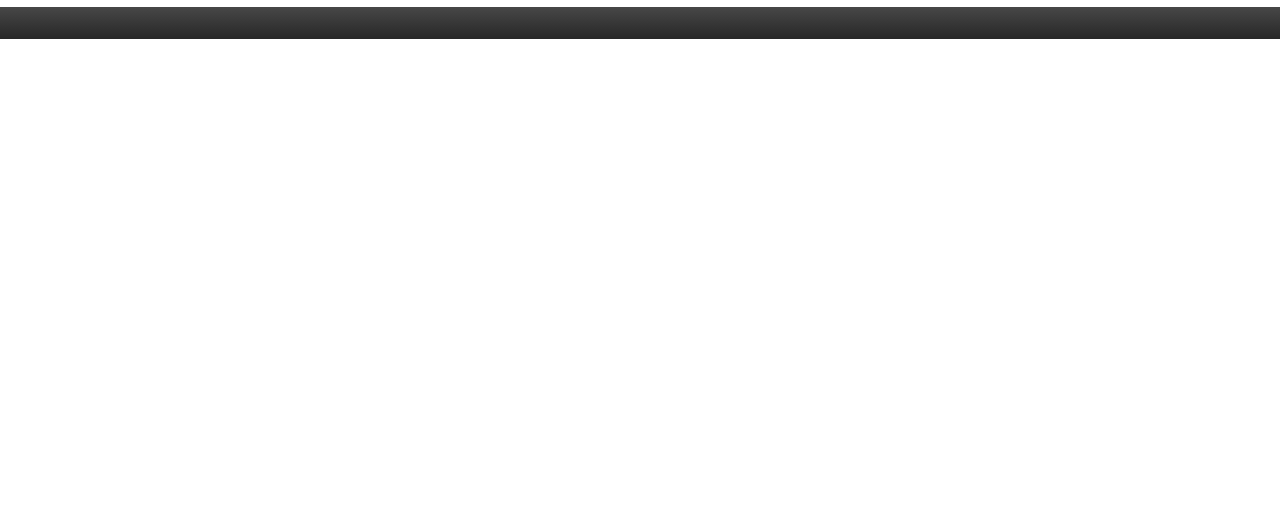
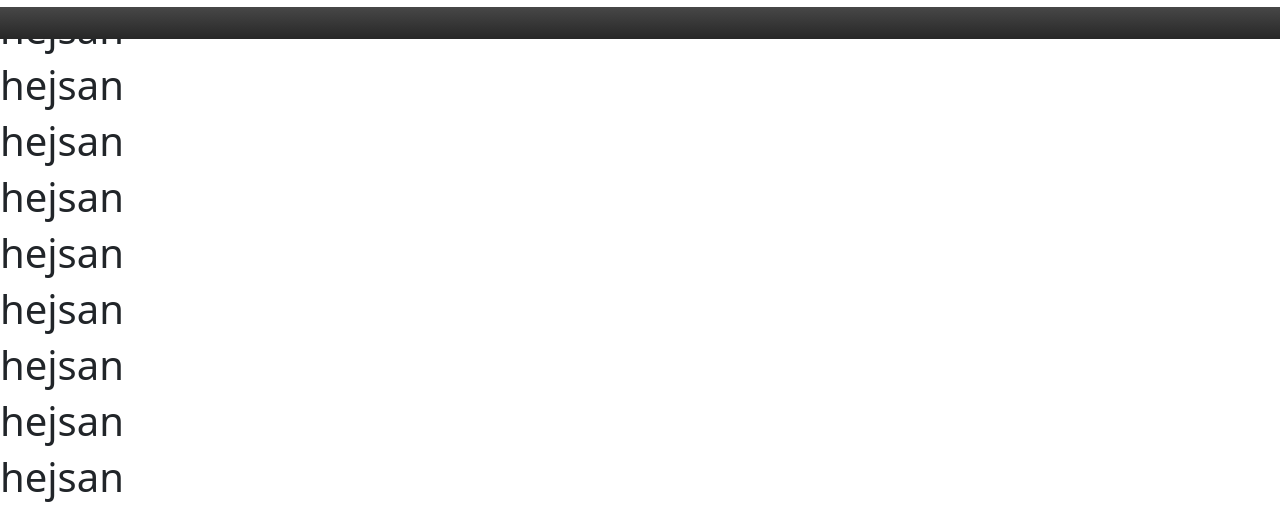
Before and after one commit to Ludde94/Bookstore, a website built with Vite: page src/index.html in a window 1280 px wide. Shown: the part 761-1270 px from the top of the page. Before the commit the page ends 800 px from the top, so only its background shows below. Built offline with nearby package versions, Linux system fonts and the light colour scheme; files whose address does not match are found by name.

Commit message:
structure

```diff
--- a/src/index.html
+++ b/src/index.html
@@ -32,10 +32,6 @@
                   <li><a class="dropdown-item" href="HTML">HTML</a></li>
                   <li><a class="dropdown-item" href="CSS">CSS</a></li>
                   <li><a class="dropdown-item" href="JavaScript">JavaScript</a></li>
-                  <li>
-                    <hr class="dropdown-divider">
-                  </li>
-                  <li><a class="dropdown-item" href="random-book">Random Book</a></li>
                 </ul>
               </li>
               <li class="nav-item dropdown">
@@ -83,7 +79,7 @@
             </div>
           </footer>
       </nav>
-    <div class="Person">
+    <div class="book-list">
     <script type="module" src="./js/main.js"></script>
   </body>
 </html>
--- a/src/js/main.js
+++ b/src/js/main.js
@@ -18,7 +18,7 @@ let persons,
 
 async function start() {
 
-    persons = await getJSON('/json/books.json');
+    persons = await getJSON('/public/books.json');
 
     displayPersons();
 
@@ -49,7 +49,9 @@ function displayPersons() {
     }) => /*html*/
 
 
-  'html here');
+  '<h1>hejsan</h1>'
+
+  )
 
     document.querySelector('.book-list').innerHTML = htmlArray.join('');
 
--- a/src/scss/styles.scss
+++ b/src/scss/styles.scss
@@ -80,3 +80,6 @@ main .row:first-of-type {
   .bg-primary{
     background-color: #272727 !important;
   }
+  body{
+    margin-top: 150px;
+  }
```
Also changed, not shown: src/public/books.json (renamed from src/js/public/books.json).
